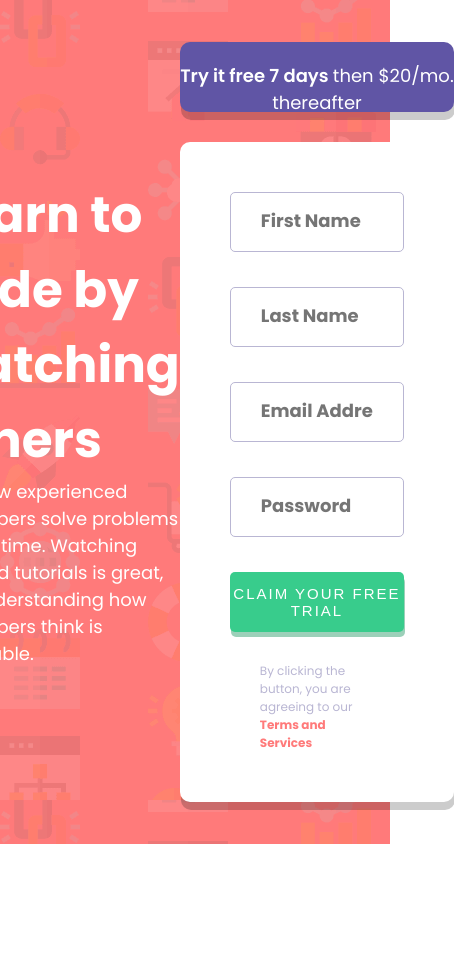
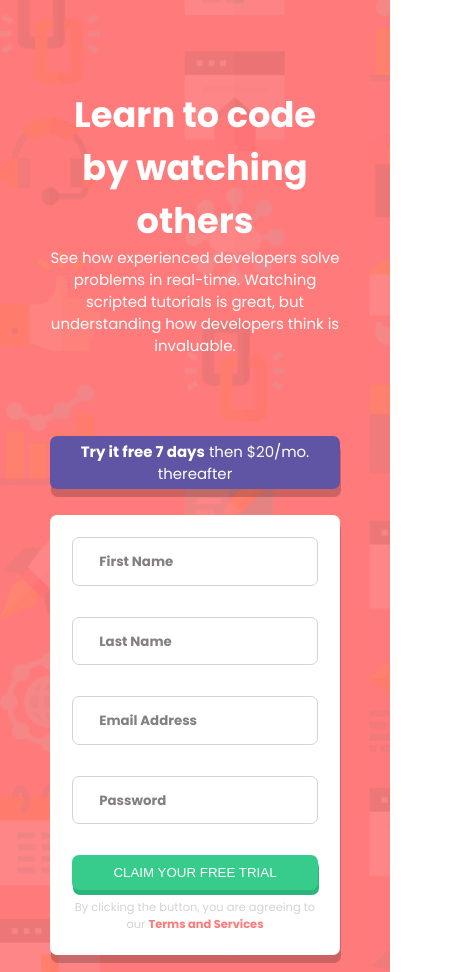
Before and after one commit to jfontgd/signup-form, a plain HTML site: page index.html in a window 390 px wide. Shown: the top 972 px of the page, 454 px wide, since content can reach past the window. Before the commit the page ends 844 px from the top, so only its background shows below. Drawn offline with Linux system fonts and the light colour scheme.

Commit message:
completed css and js

```diff
--- a/index.html
+++ b/index.html
@@ -20,29 +20,29 @@
         </div>
         <div class="right-box">
             <div class="offer">
-                <span>Try it free 7 days </span> then $20/mo. thereafter
+                <p><span>Try it free 7 days</span> then $20/mo. thereafter</p>
             </div>
             <div class="form-wrapper">
-                <form action="#" class="form1">
+                <form action="#" class="form">
                     <div class="form-control">
-                      <input class="" type="text" name="first name" id="fname" placeholder="First Name">
+                      <input class="" type="text" name="first name" id="fname" aria-label="name" placeholder="First Name">
                         <img class="error-icon" src="/images/icon-error.svg" alt="">
-                        <small class="error-message"><em>First name cannot be empty</em></small>
+                        <small><em>First Name cannot be empty</em></small>
                     </div>
                     <div class="form-control">
-                      <input type="text" name="last name" id="lname" placeholder="Last Name">
+                      <input type="text" name="last name" id="lname" aria-label="last name" placeholder="Last Name">
                       <img class="error-icon" src="/images/icon-error.svg" alt="">
-                      <small class="error-message"><em>Last name cannot be empty</em> </small>
+                      <small><em>Last Name cannot be empty</em></small>
                     </div>
                     <div class="form-control">
-                      <input type="email" name="email" id="email" placeholder="Email Address">
+                      <input type="email" name="email" id="email" aria-label="email"placeholder="Email Address">
                         <img class="error-icon" src="/images/icon-error.svg" alt="">
-                        <small class="error-message"><em>Looks like this is not an email</em> </small>
+                        <small><em>Looks like this is not an email</em></small>
                     </div>
                     <div class="form-control">
-                      <input type="password" name="password" id="password" placeholder="Password">
+                      <input type="password" name="password" aria-label="password"id="password" placeholder="Password">
                       <img class="error-icon" src="/images/icon-error.svg" alt="">
-                      <small class="error-message"><em>Password cannot be empty</em></small>
+                      <small><em>Password cannot be empty</em></small>
                     </div>
                       <button type="submit" value="submit">Claim your free trial</button>
                       <p class="terms"> By clicking the button, you are agreeing to our <span>Terms and Services </span></p>
--- a/script.js
+++ b/script.js
@@ -1,18 +1,20 @@
-const form = document.querySelector(".form1");
+const form = document.querySelector('.form');
+const formControl = document.querySelector('.form-control');
 
 
 form.addEventListener('submit', e =>{
     e.preventDefault();
 
-    var name = form.name.value;
-    var lastName = form.lastname.value;
-    var email = form.email.value;
-    var password = form.password.value;
-    const userInfo = [
-        {name, name.length},
+    const first= form.fname.value;
+    const last= form.lname.value;
+    const email= form.email.value;
+    const password= form.password.value;
+    const small = formControl.querySelector('small');
+    const icon = formControl.querySelector('.error-icon');
 
-    ];
+});
 
-    const filtered = userInfo.filter(field => field.length === 0);
-    console.log(filtered);
-});
+        small.style.opacity = "1";
+        small.style.fontStyle = "italic";
+        formControl.classList.add('error');
+        icon.style.opacity = "1";
--- a/styles/style.scss
+++ b/styles/style.scss
@@ -1,4 +1,14 @@
 @import url('https://fonts.googleapis.com/css2?family=Poppins:wght@400;500;600;700&display=swap');
+
+$box-shadow: 1px 8px 0
+  rgba(
+    $color: #000000,
+    $alpha: 0.2,
+  );
+$green: 1px 5px 0 hsla(154, 87%, 36%, 0.87);
+$hover: hsl(154, 74%, 74%);
+$background: hsl(0, 100%, 74%);
+$background2: hsl(248, 32%, 49%);
 
 * {
   margin: 0;
@@ -12,137 +22,165 @@ body {
   font-family: 'Poppins', sans-serif;
 }
 main {
-  height: 100vh;
-  background: url('/images/bg-intro-desktop.png'), hsl(0, 100%, 74%);
-  display: flex;
+  background: url('/images/bg-intro-desktop.png'), $background;
+  background-size: cover;
 }
 .hero {
-  width: 80%;
+  min-height: 100vh;
+  width: 85%;
   margin: auto;
+  display: flex;
+  align-items: center;
+  justify-content: space-between;
+  flex-wrap: wrap;
+}
+.left-box {
   color: white;
+  flex: 1 1 40rem;
+  padding: 5rem;
+  h1 {
+    font-size: 4rem;
+  }
+  p {
+    font-size: 1.7rem;
+  }
+}
+.right-box {
+  flex: 1 1 40rem;
+  padding: 5rem;
+}
+.offer {
+  background: $background2;
+  color: white;
+  height: 6rem;
   display: flex;
   align-items: center;
   justify-content: center;
-}
-.offer {
-  background: hsl(248, 32%, 49%);
-  height: 7rem;
-  width: 100%;
-  border-radius: 10px;
-  margin: 3rem 0;
-  text-align: center;
-  padding: 2rem 0;
-  font-size: 1.8rem;
-  box-shadow: 1px 8px 0 rgba($color: #000000, $alpha: 0.2);
-
+  margin-bottom: 2rem;
+  border-radius: 7px;
+  font-size: 1.7rem;
+  font-weight: 300;
+  box-shadow: $box-shadow;
   span {
-    font-weight: 600;
+    font-weight: 700;
   }
 }
-.left-box {
-  display: flex;
-  flex: 1 1 40rem;
-  flex-direction: column;
-  h1 {
-    font-size: 5rem;
-  }
-  p {
-    font-size: 1.8rem;
+.form-wrapper {
+  background: white;
+  padding: 4rem;
+  border-radius: 7px;
+  box-shadow: $box-shadow;
+  .form {
+    display: flex;
+    flex-direction: column;
   }
 }
-.right-box {
-  display: flex;
-  flex: 1 1 40rem;
-  flex-direction: column;
-  align-items: center;
-  justify-content: space-between;
+.form-control {
+  margin-bottom: 3.5rem;
+  position: relative;
 }
-form {
-  display: flex;
-  min-height: 100%;
-  flex-direction: column;
-  align-items: center;
-  padding: 5rem 5rem;
-}
-input {
+.form-control input {
   width: 100%;
-  height: 6rem;
-  border: 1px solid hsl(246, 25%, 77%);
-  border-radius: 5px;
-  margin-bottom: 1.5rem;
-  padding: 1rem 3rem;
+  padding: 1.8rem 3rem;
+  border-radius: 7px;
+  border: 1.5px solid lightgray;
   outline: none;
 }
-input:focus {
-  outline: none;
-  border: 1px solid hsl(248, 32%, 49%);
+.form-control input:focus {
+  border: 1.5px solid hsl(249, 10%, 26%);
+}
+::placeholder {
+  color: rgb(133, 126, 126);
+  font-family: 'Poppins', sans-serif;
+  font-weight: 700;
+}
+.form-control input:focus::placeholder {
+  color: transparent;
+}
+button {
+  margin-bottom: 1rem;
+  height: 4rem;
+  border-radius: 7px;
+  border: none;
+  background: hsl(154, 59%, 51%);
+  color: white;
+  text-transform: uppercase;
+  box-shadow: $green;
+}
+button:hover {
+  background: $hover;
+}
+.terms {
+  text-align: center;
+  color: lightgray;
+  font-size: 1.3rem;
+  span {
+    color: $background;
+    font-weight: 700;
+  }
+}
+.error-icon {
+  position: absolute;
+  top: 13px;
+  right: 25px;
+  opacity: 0;
+}
+small {
+  position: absolute;
+  top: 60px;
+  right: 10px;
+  font-size: 1.2rem;
+  color: $background;
+  font-weight: 600;
+  opacity: 0;
 }
 .form-control.error input {
   border: 2px solid hsl(0, 100%, 74%);
 }
-.form-control.error.error-icon {
-  visibility: visible;
-}
-.form-control.error.error-message {
-  visibility: visible;
-}
-button {
-  background: hsl(154, 59%, 51%);
-  border: none;
-  width: 100%;
-  height: 6rem;
-  border-radius: 5px;
-  color: white;
-  font-size: 1.5rem;
-  text-transform: uppercase;
-  font-weight: 300;
-  letter-spacing: 2px;
-  box-shadow: 1px 5px 0 hsla(154, 66%, 35%, 0.438);
-  cursor: pointer;
-}
-button:hover {
-  background: hsl(154, 74%, 74%);
-}
-::placeholder {
-  font-family: 'Poppins', sans-serif;
-  font-size: 1.8rem;
-  font-weight: 700;
-}
-.form-wrapper {
-  background: white;
-  width: 100%;
-  flex: 2;
-  border-radius: 10px;
-  margin: 0 3rem 3rem;
-  box-shadow: 1px 8px 0 rgba($color: #000000, $alpha: 0.2);
-}
-.form-control {
-  width: 100%;
-  padding-bottom: 1rem;
-  margin-bottom: 1rem;
-  position: relative;
-}
-.error-icon {
-  position: absolute;
-  top: 17px;
-  right: 10px;
-  visibility: hidden;
-}
-small {
-  font-size: 1.3rem;
-  color: hsl(0, 100%, 74%);
-  position: absolute;
-  top: 70px;
-  right: 20px;
-  font-weight: 600;
-  visibility: hidden;
-}
-.terms {
-  color: hsl(246, 25%, 77%);
-  font-size: 1.2rem;
-  margin: 3rem 3rem 0;
-  span {
-    color: hsl(0, 100%, 74%);
-    font-weight: 700;
+// Media Queries------------------------------
+@media screen and (max-width: 1080px) {
+  .left-box,
+  .right-box {
+    flex: 1 1 50rem;
+  }
+  .left-box {
+    padding-top: 10rem;
+    padding-bottom: 0;
+    text-align: center;
   }
 }
+@media screen and (max-width: 550px) {
+  html {
+    font-size: 55%;
+  }
+  .hero {
+    width: 97%;
+    margin: auto;
+  }
+  .left-box {
+    padding-bottom: 4rem;
+  }
+  .offer {
+    margin-bottom: 3rem;
+    text-align: center;
+  }
+  .form-wrapper {
+    padding: 2.5rem;
+  }
+}
+@media screen and (max-width: 375px) {
+  html {
+    font-size: 53%;
+  }
+  .hero {
+    width: 100%;
+    margin: 0 5px;
+  }
+  .offer {
+    padding: 5rem 7rem;
+    text-align: center;
+  }
+  button {
+    padding: 2.5rem 3.5rem 4.5rem;
+  }
+}
```
Also changed, not shown: styles/style.css, 1 other file.
